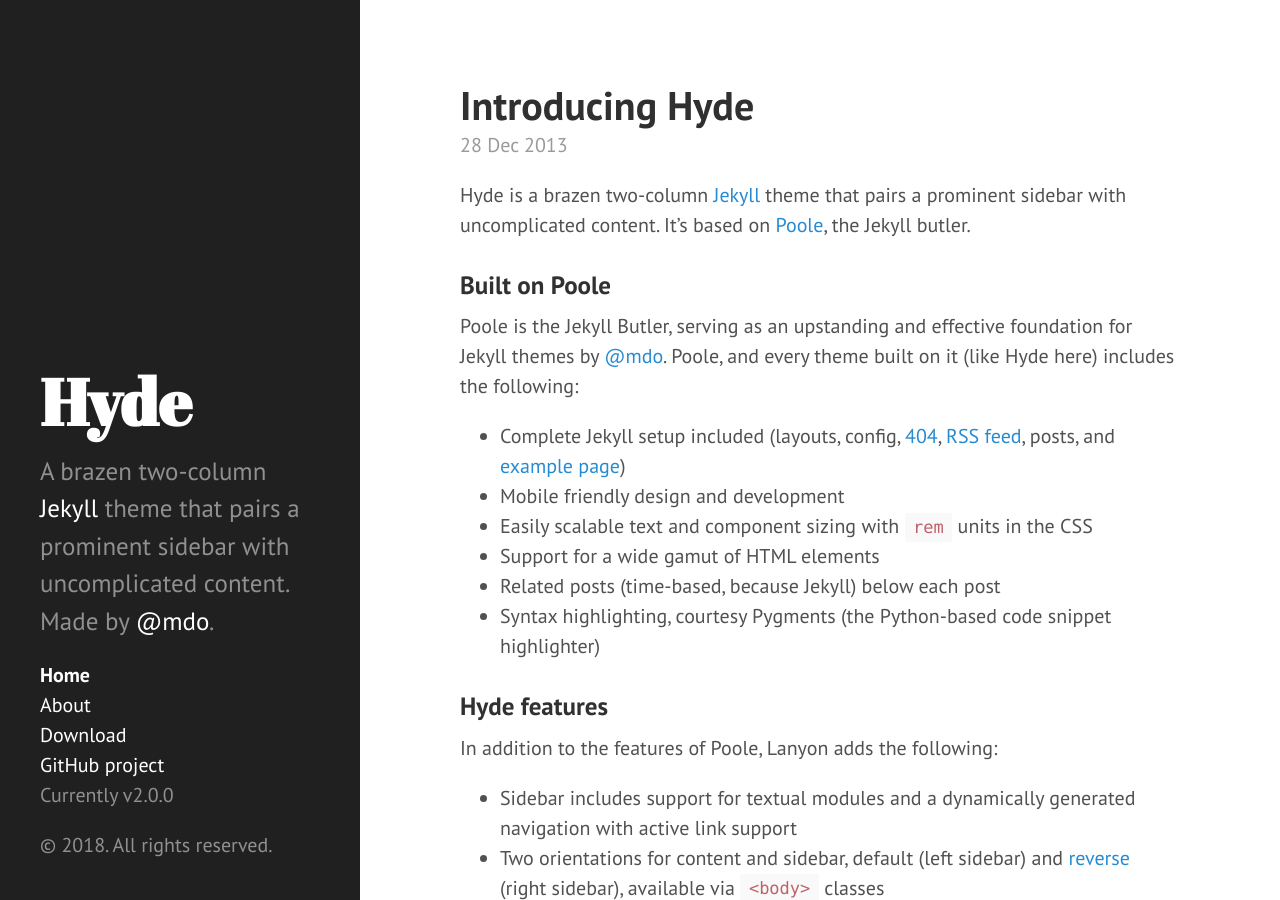
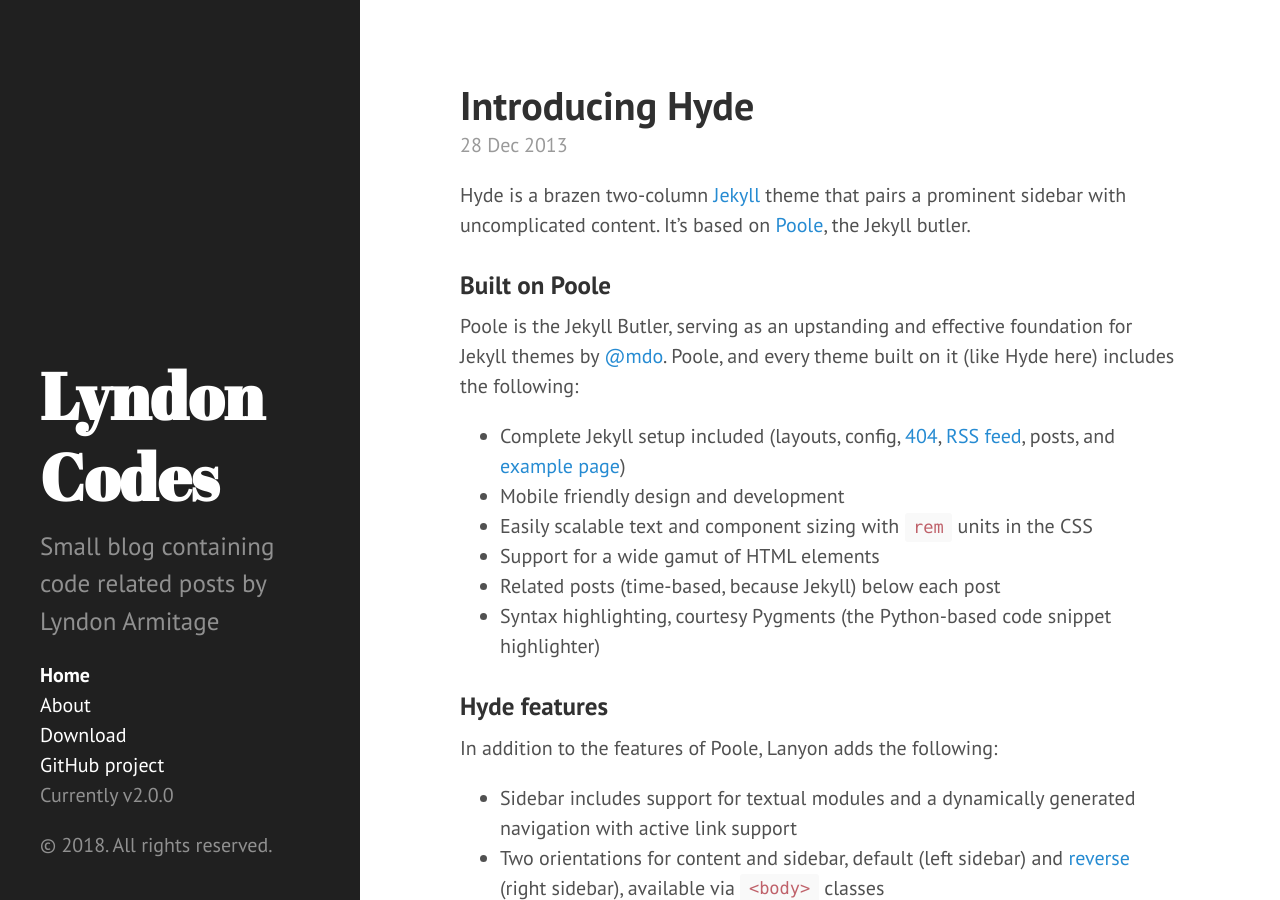
Before and after one commit to LyndonArmitage/lyndonarmitage.github.io, a Jekyll site: the page built from index.html, in a window 1280 px wide and 900 px high. Built offline with Jekyll 4.4.1, drawn with Linux system fonts in a browser that asks for light colours; Markdown is read by kramdown in place of the engine named in the settings; the list of posts is cut into pages by our own code.

Commit message:
Altered config

```diff
--- a/_config.yml
+++ b/_config.yml
@@ -1,19 +1,19 @@
 # Dependencies
-markdown:         redcarpet
+# markdown:         redcarpet
 pygments:         true
 
 # Permalinks
 permalink:        pretty
 
 # Setup
-title:            Hyde
-tagline:          'A Jekyll theme'
-description:      'A brazen two-column <a href="http://jekyllrb.com" target="_blank">Jekyll</a> theme that pairs a prominent sidebar with uncomplicated content. Made by <a href="https://twitter.com/mdo" target="_blank">@mdo</a>.'
-url:              http://hyde.getpoole.com
+title:            Lyndon Codes
+tagline:          'Lyndon Armitage\s Coding Blog'
+description:      'Small blog containing code related posts by Lyndon Armitage'
+url:              http://lyndon.codes
 
 author:
-  name:           'Mark Otto'
-  url:            https://twitter.com/mdo
+  name:           'Lyndon Armitage'
+  url:            https://twitter.com/LyndonArmitage
 
 paginate:         5
 
@@ -21,4 +21,4 @@
 version:          2.0.0
 
 github:
-  repo:           https://github.com/poole/hyde
+  repo:           https://github.com/lyndonarmitage/lyndonarmitage.github.io
```
